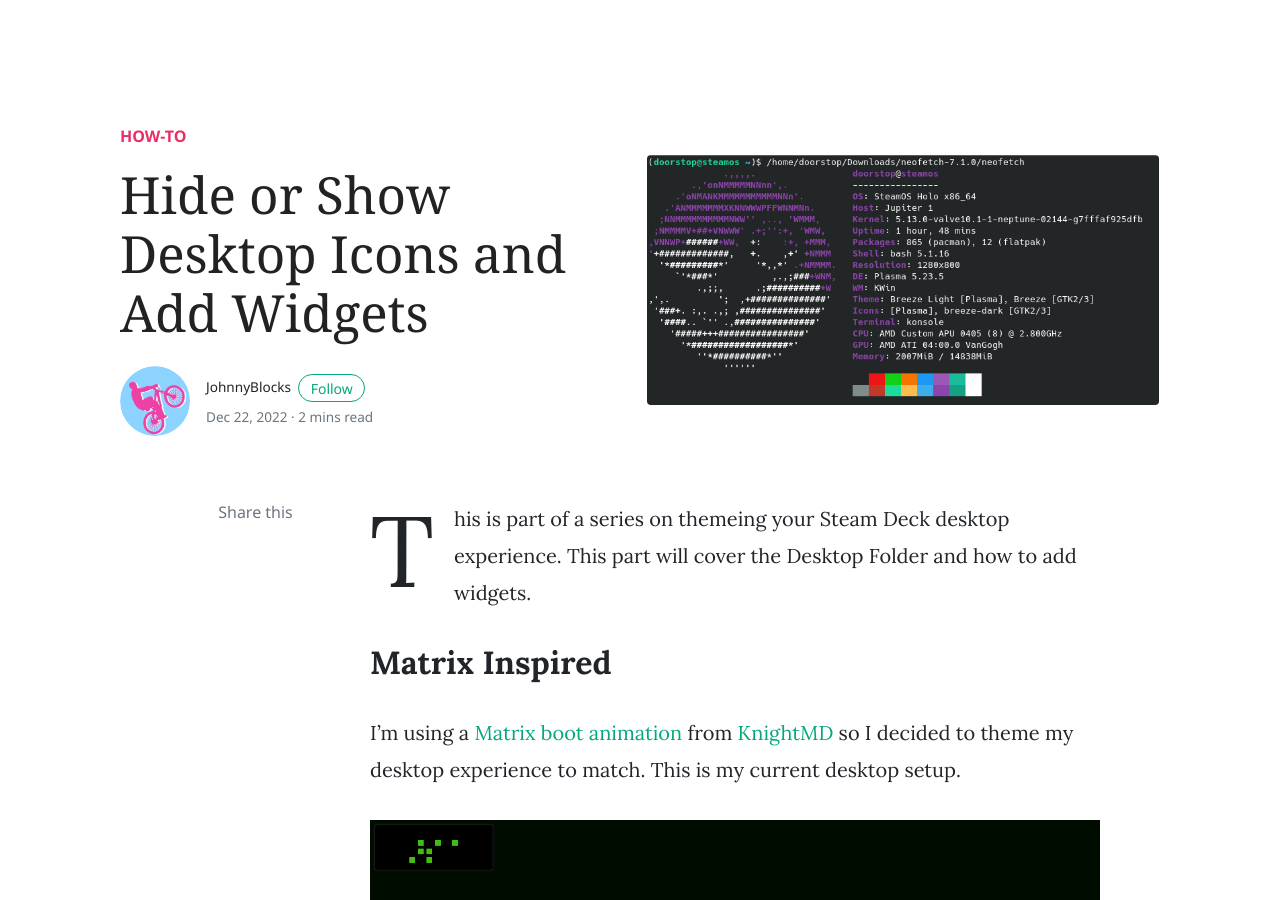
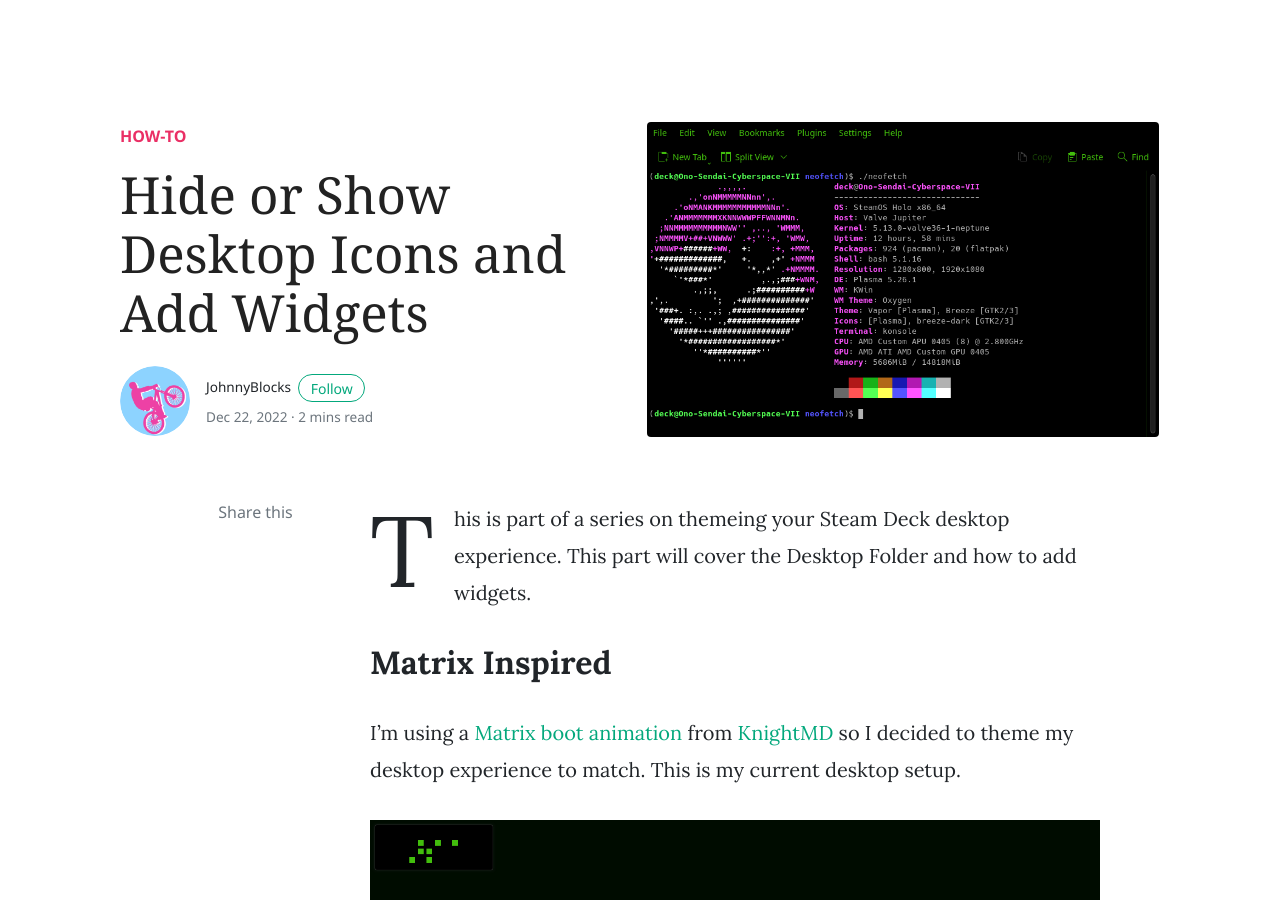
Before and after one commit to JohnnyBlocks/JBs-Lab-Production, a Jekyll site: the page built from _posts/2022-12-22-desktop_folder_widgets.md, in a window 1280 px wide and 900 px high. Built offline with Jekyll 4.4.1, drawn with Linux system fonts in a browser that asks for light colours; nearby versions of some CDN libraries; comment, search, counter and statistics services are not loaded.

Commit message:
neofetch

```diff
--- a/_posts/2022-12-22-desktop_folder_widgets.md
+++ b/_posts/2022-12-22-desktop_folder_widgets.md
@@ -2,7 +2,7 @@
 layout: post
 author: JohnnyBlocks
 title: Hide or Show Desktop Icons and Add Widgets
-image: assets/images/desktop_widgets.png
+image: assets/images/neofetch-202212.png
 category: How-To
 tags: [ SteamDeck, SteamOS ]
 ---
```
Also changed, not shown: assets/images/neofetch-202212.png (added).
